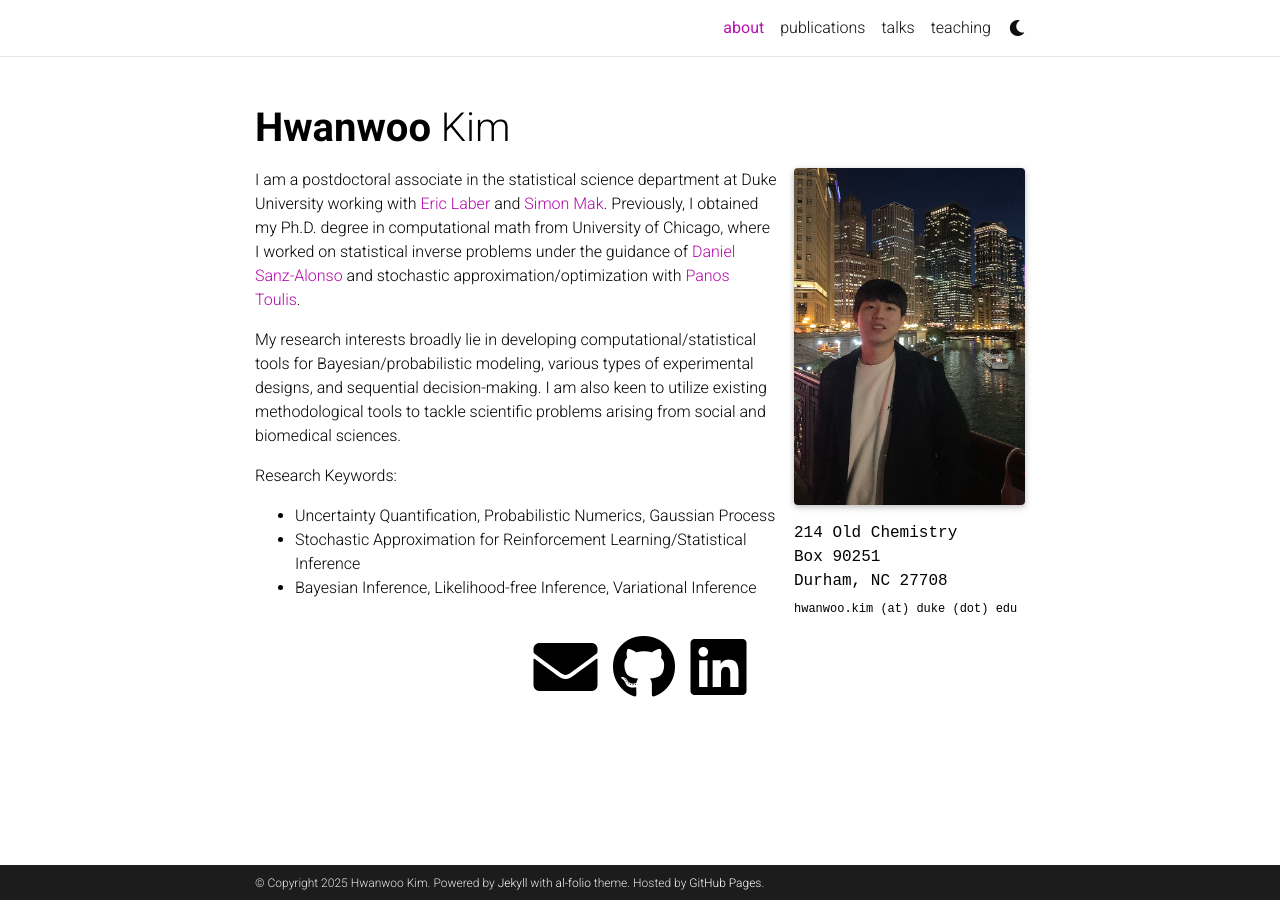
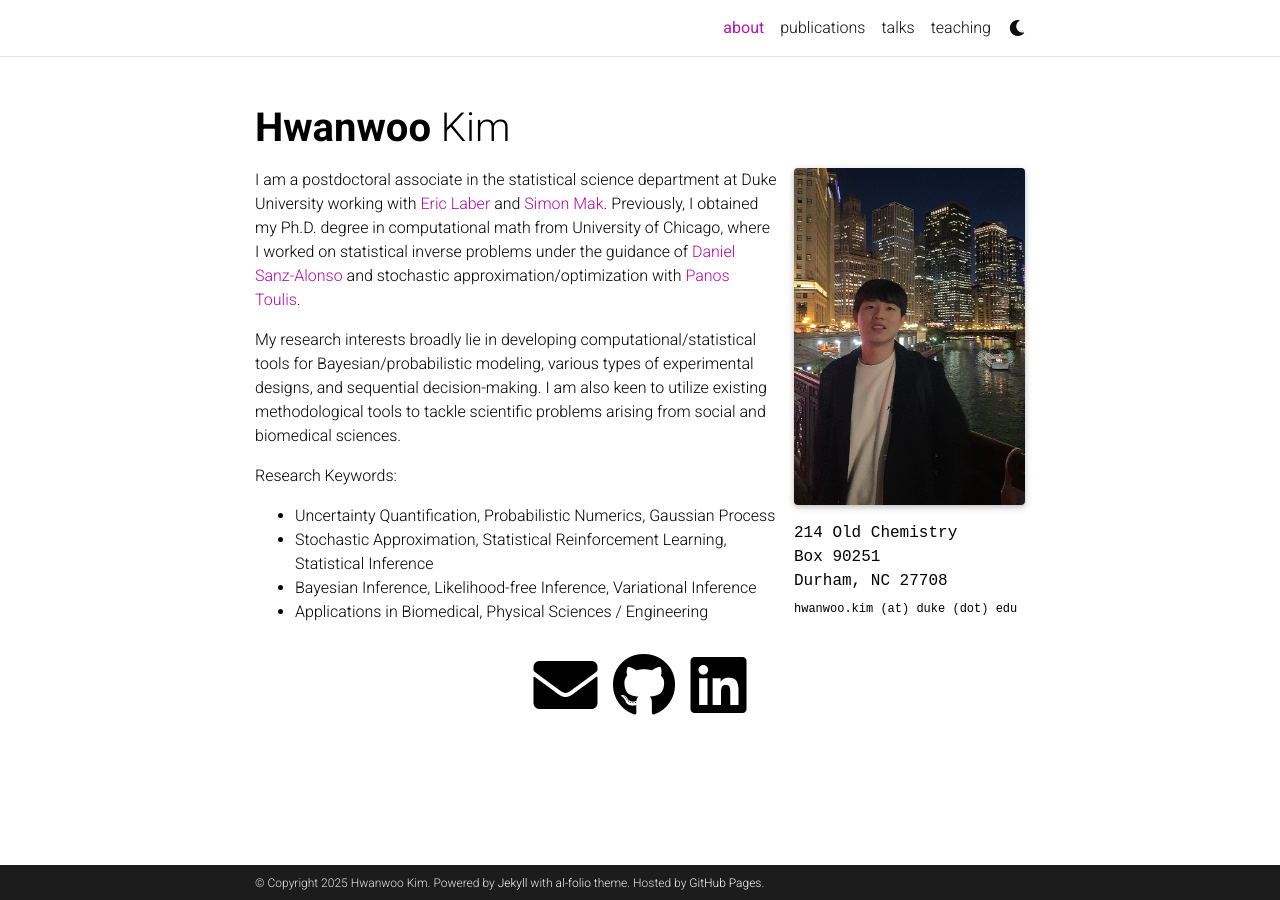
Before and after one commit to hwkim12/hwkim12.github.io, a Jekyll site: the page built from _pages/about.md, in a window 1280 px wide. Built offline with Jekyll 4.4.1, drawn with Linux system fonts in a browser that asks for light colours; full-size pictures stand in for the smaller copies a plugin makes; comment, search, counter and statistics services are not loaded; a style sheet for code colours, icons or effects is not loaded.

Commit message:
:research_keyword_update

```diff
--- a/_pages/about.md
+++ b/_pages/about.md
@@ -26,5 +26,6 @@ My research interests broadly lie in developing computational/statistical tools
 
 Research Keywords:
 * Uncertainty Quantification, Probabilistic Numerics, Gaussian Process
-* Stochastic Approximation for Reinforcement Learning/Statistical Inference
+* Stochastic Approximation, Statistical Reinforcement Learning, Statistical Inference
 * Bayesian Inference, Likelihood-free Inference, Variational Inference
+* Applications in Biomedical, Physical Sciences / Engineering
```
